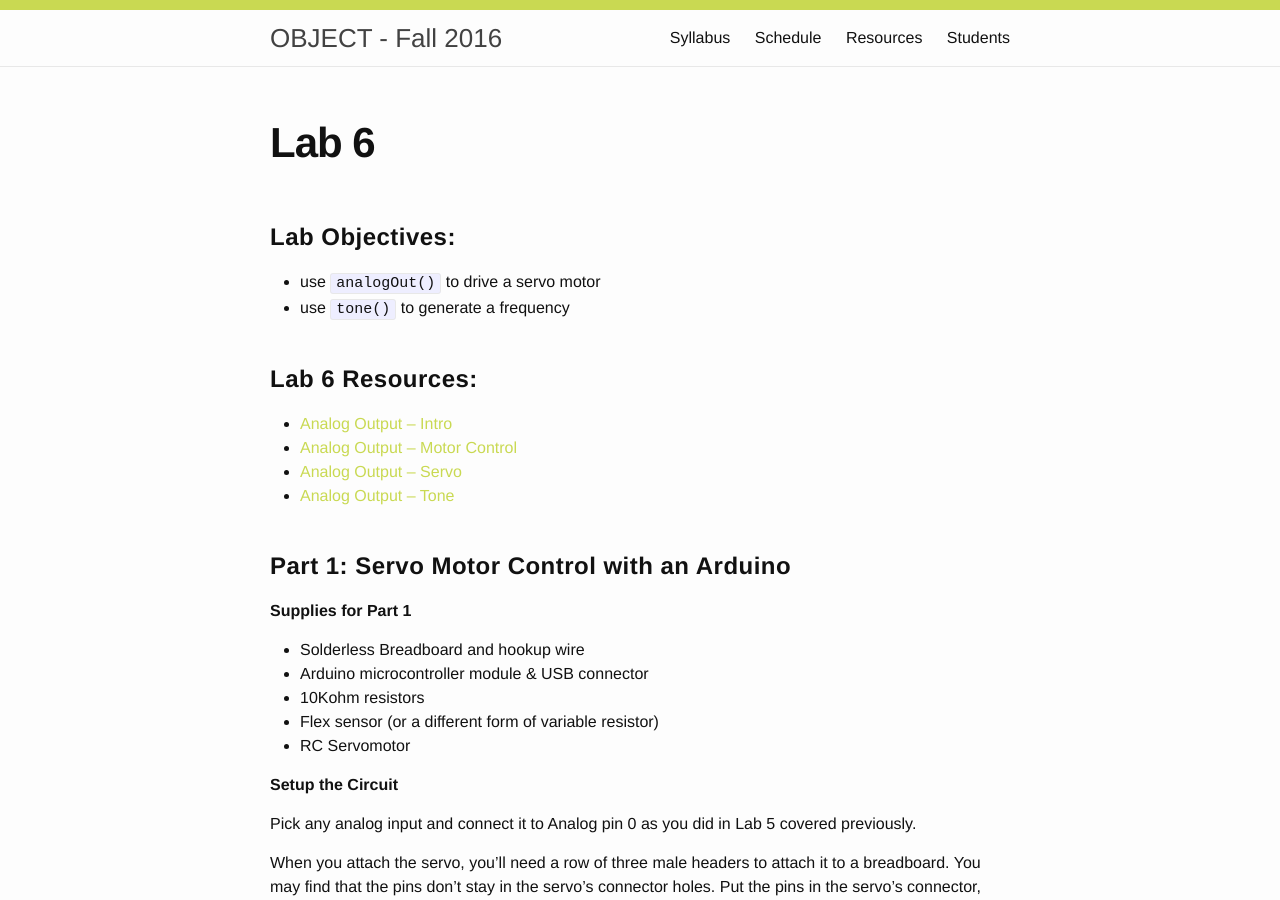
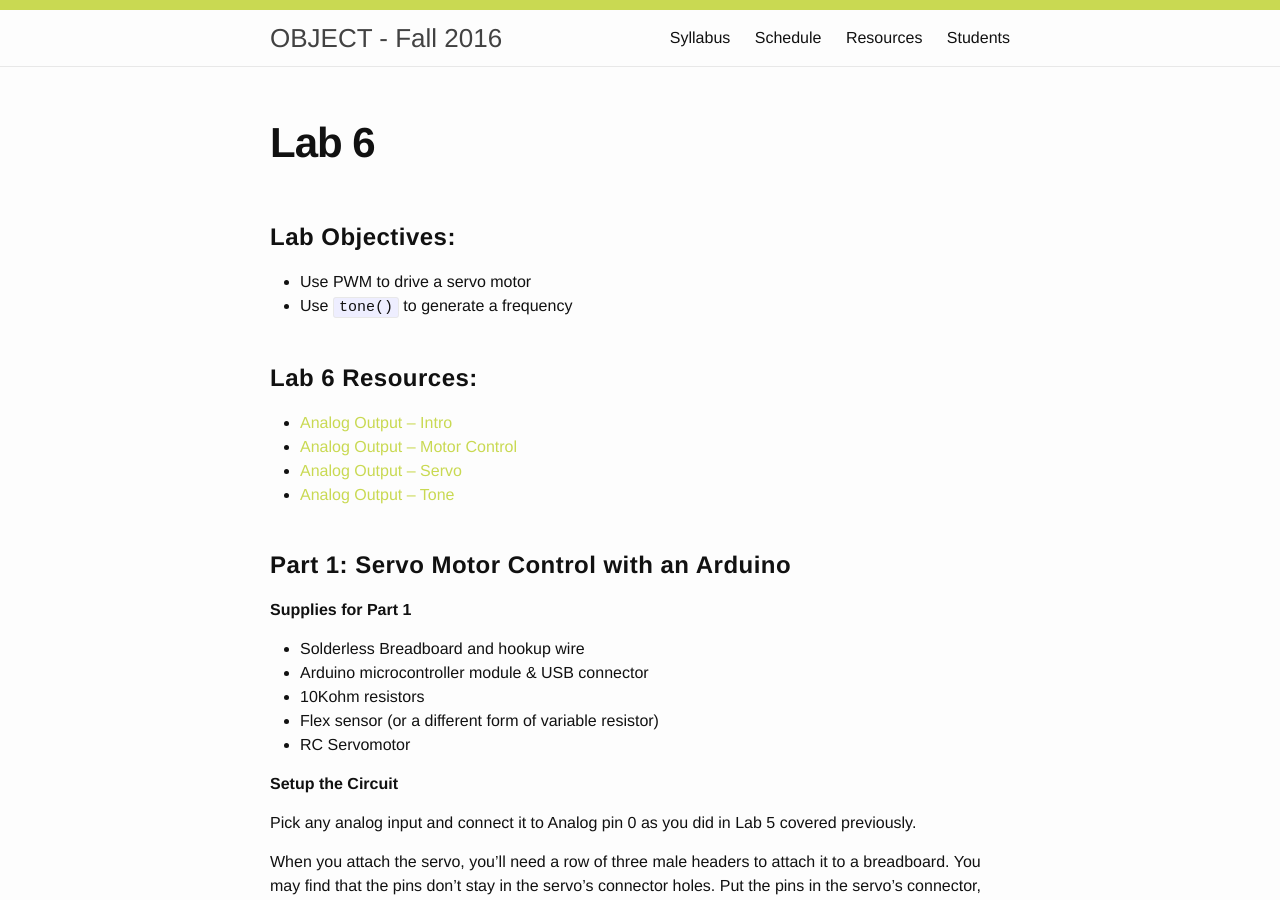
Before and after one commit to coloringchaos/object-fall-16, a Jekyll site: the page built from assignments/lab-6.md, in a window 1280 px wide and 900 px high. Built offline with Jekyll 4.4.1, drawn with Linux system fonts in a browser that asks for light colours.

Commit message:
lab 6 update

```diff
--- a/assignments/lab-6.md
+++ b/assignments/lab-6.md
@@ -6,8 +6,8 @@ permalink: /lab-6/
 
 # **Lab Objectives:**
 
-+ use `analogOut()` to drive a servo motor
-+ use `tone()` to generate a frequency
++ Use PWM to drive a servo motor
++ Use `tone()` to generate a frequency
 
 # **Lab 6 Resources:**
 
```
